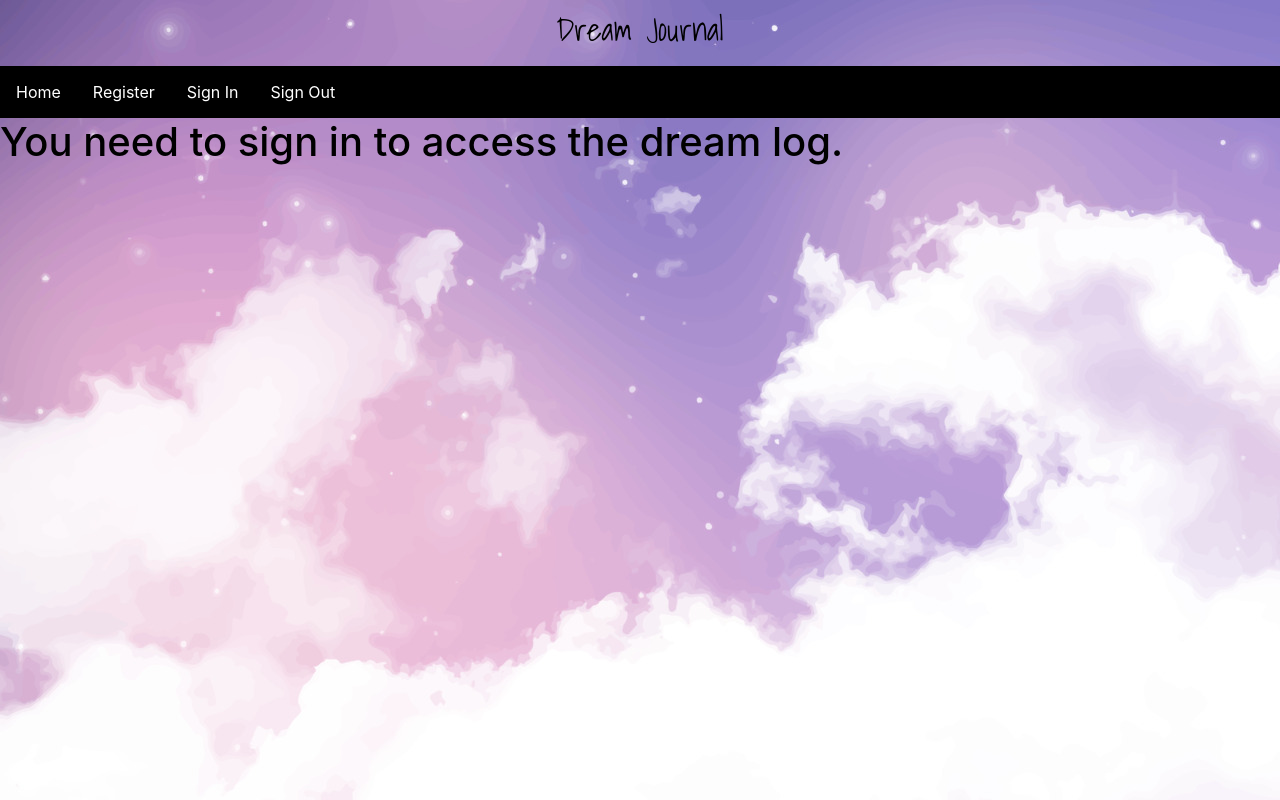
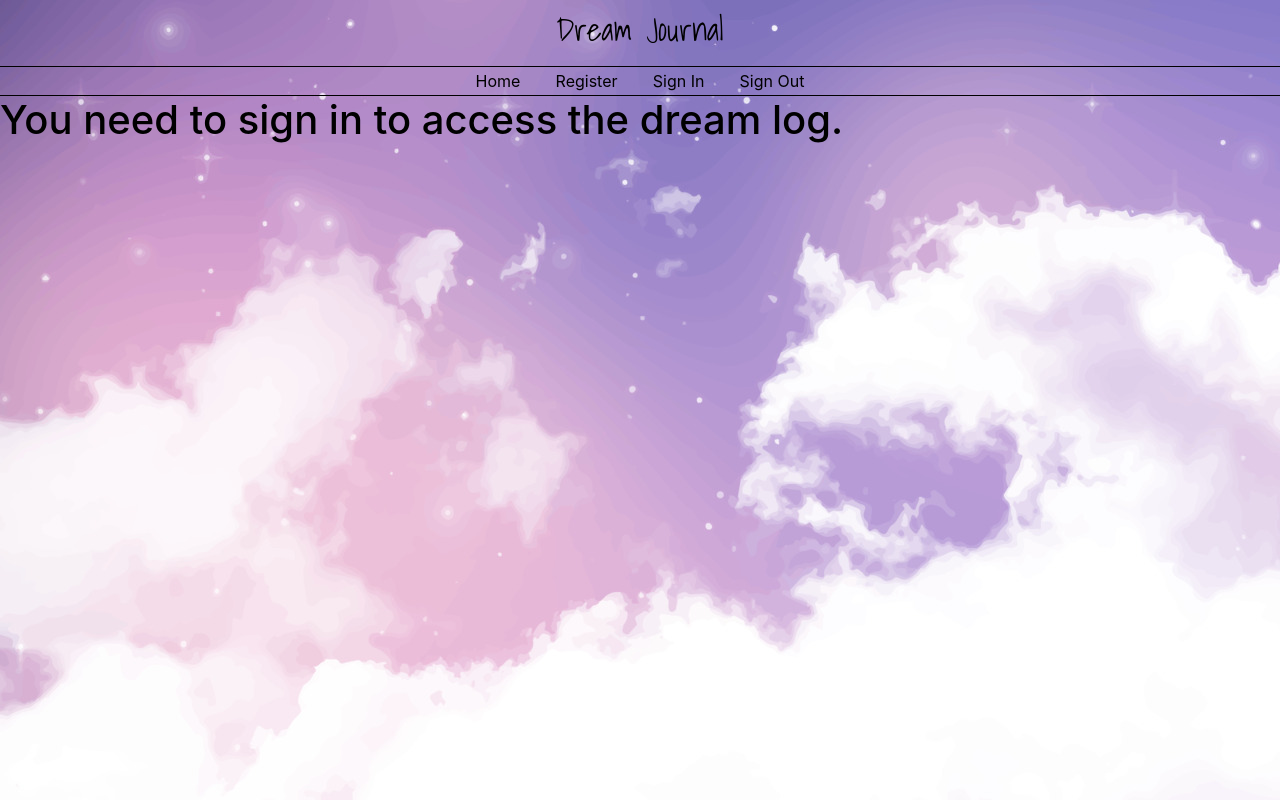
Before and after one commit to helen-lehrer/dream-journal, a React (Create React App) app: page /dream-list in a window 1280 px wide. Built offline with nearby package versions, Linux system fonts and the light colour scheme; no server answers; the database is empty.

Commit message:
Add Header styling

```diff
--- a/src/App.css
+++ b/src/App.css
@@ -9,6 +9,5 @@ body {
 }
 .dream-list-heading:hover {
   color: #f4bbd8;
-  background: #3333339f;
-  box-shadow: 0 0 25px rgba(0, 0, 0, 0.2);
+  background: black;
 }
--- a/src/components/Dream.js
+++ b/src/components/Dream.js
@@ -1,6 +1,7 @@
 import React from "react";
 import PropTypes from "prop-types";
 import { Link } from "react-router-dom";
+
 
 function Dream(props){
   return (
--- a/src/components/DreamList.js
+++ b/src/components/DreamList.js
@@ -7,18 +7,22 @@ import { Helmet } from 'react-helmet';
 import { images } from './../constants';
 
 const AddNewDreamLink = styled(Link)`
-  text-align: center;
   padding: .5rem;
-  margin: 1rem;
   text-decoration: none;
   box-shadow: 0px 0px 3px 1px white;
   border: none;
   background: #fed5f180;
   color: black;
   font-weight: bold;
+  width: 50%;
+  margin: 1rem auto;
+
+  display: flex;
+  justify-content: center;
+  align-items: center;
   &:hover{
     color: #f4bbd8;
-    background: #3333339f;
+    background: black;
   }
 `
 
@@ -31,6 +35,14 @@ const DreamListContainer = styled.div`
   margin: 1rem .5rem 0 .5rem;
   box-shadow: 0px 0px 3px 1px white;
   background: #fed5f180;
+  width: 400px;
+  display: flex;
+  justify-content: flex-end;
+  align-items: center;
+  flex-direction: column;
+  width: 50%;
+  margin: 1rem auto;
+
 `
 
 function DreamList(props){
--- a/src/components/Header.js
+++ b/src/components/Header.js
@@ -9,6 +9,7 @@ const DreamJournalHeader = styled.h1`
   text-align: center;
   color: black;
   padding: 10px;
+
 `;
 
 const Navbar = styled.ul`
@@ -16,7 +17,15 @@ const Navbar = styled.ul`
   margin: 0;
   padding: 0;
   overflow: hidden;
-  background-color: black;
+  text-align: center;
+  display: flex;
+  justify-content: center;
+  align-items: center;
+  border-style: solid;
+  border-width: 1px;
+  border-left-style: none;
+  border-right-style: none;
+
 `
 
 const NavbarList = styled.li`
@@ -25,12 +34,16 @@ const NavbarList = styled.li`
 
 const NavbarLink = styled(Link)`
   display: block;
-  color: white;
+  color: black;
+  padding: 0 1rem;
+  margin: .1rem;
+  text-decoration: none;
   text-align: center;
-  padding: 14px 16px;
-  text-decoration: none;
+  display: flex;
+  justify-content: center;
+  align-items: center;
   &:hover{
-    color: #f4bbd8;
+    color: white;
   }
 `
 
```
